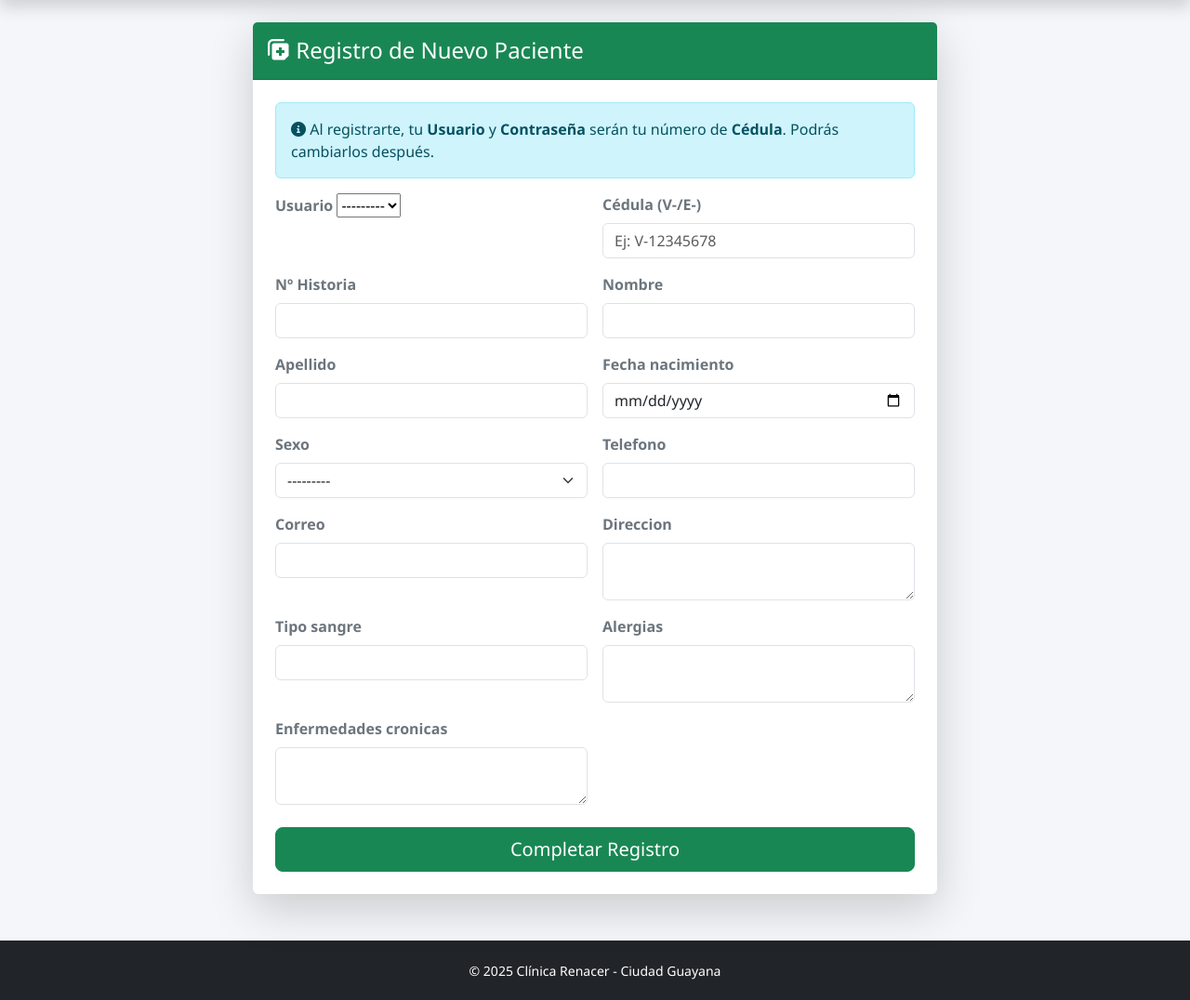
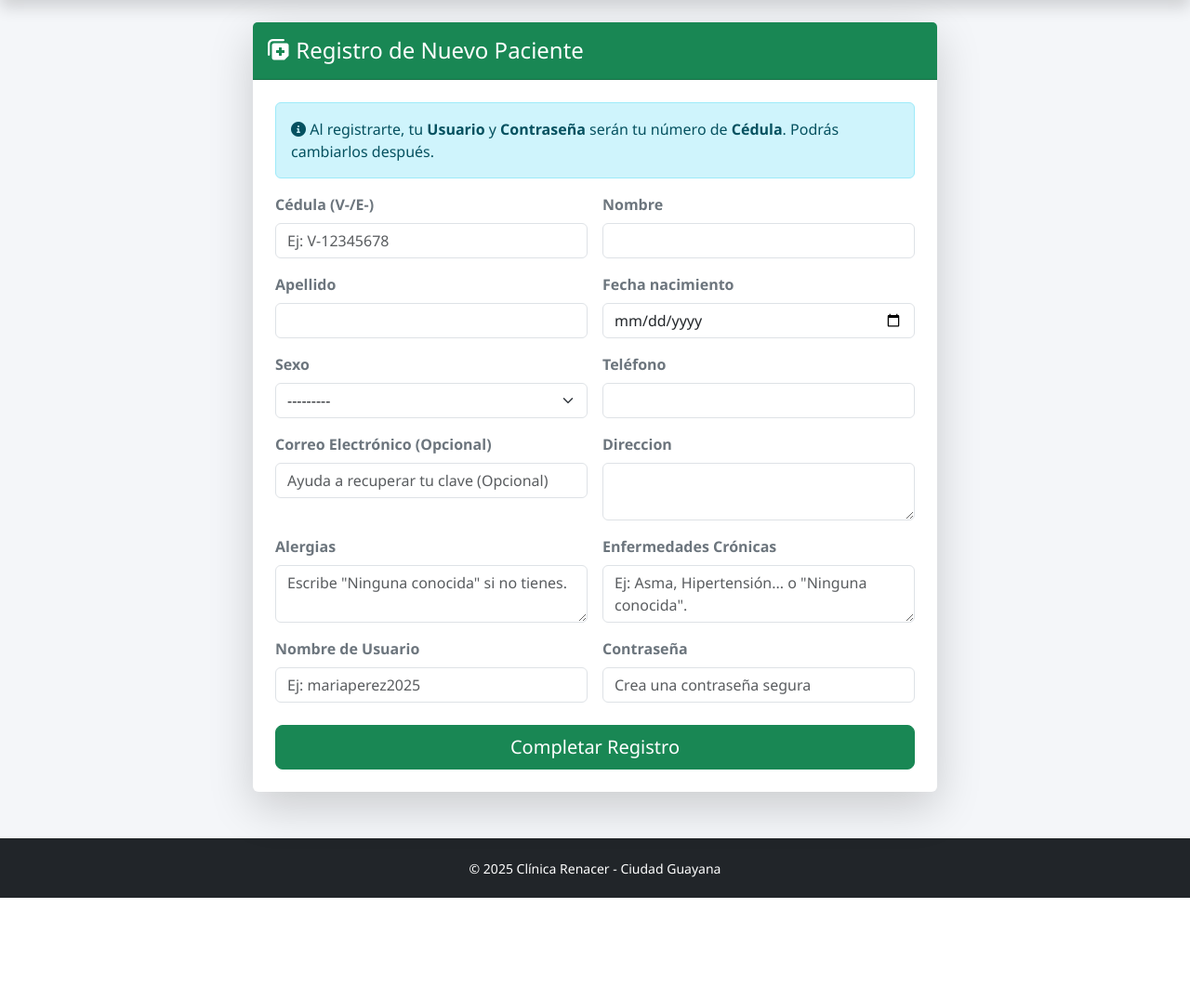
Before and after one commit to siratop/sistema-clinica, a Django app: page /registro/ in a window 1280 px wide. Shown: the part 56-1132 px from the top of the page at 93% size. After the commit the page ends 1022 px from the top, so only its background shows below. Run offline with Django 5.2, Linux system fonts and the light colour scheme.

Commit message:
Arreglando error

```diff
--- a/miapp/forms.py
+++ b/miapp/forms.py
@@ -1,25 +1,31 @@
 from django import forms
 from .models import Paciente, Cita, Documento
 
+# En miapp/forms.py
+
 class PacienteForm(forms.ModelForm):
+    # Campos EXTRA para crear el usuario (no se guardan en Paciente, sino en User)
+    username = forms.CharField(label="Nombre de Usuario", widget=forms.TextInput(attrs={'class': 'form-control', 'placeholder': 'Ej: mariaperez2025'}))
+    password = forms.CharField(label="Contraseña", widget=forms.PasswordInput(attrs={'class': 'form-control', 'placeholder': 'Crea una contraseña segura'}))
+
     class Meta:
         model = Paciente
-        fields = '__all__'
+        # Excluimos 'usuario' porque se crea automático, y 'numero_historia' ya no existe.
+        exclude = ['usuario', 'fecha_registro']
+
         widgets = {
             'fecha_nacimiento': forms.DateInput(attrs={'type': 'date', 'class': 'form-control'}),
             'nombre': forms.TextInput(attrs={'class': 'form-control'}),
             'apellido': forms.TextInput(attrs={'class': 'form-control'}),
             'cedula': forms.TextInput(attrs={'class': 'form-control', 'placeholder': 'Ej: V-12345678'}),
-            'numero_historia': forms.TextInput(attrs={'class': 'form-control'}),
             'sexo': forms.Select(attrs={'class': 'form-select'}),
             'telefono': forms.TextInput(attrs={'class': 'form-control'}),
-            'correo': forms.EmailInput(attrs={'class': 'form-control'}),
+            'correo': forms.EmailInput(attrs={'class': 'form-control', 'placeholder': 'Ayuda a recuperar tu clave (Opcional)'}),
             'direccion': forms.Textarea(attrs={'class': 'form-control', 'rows': 2}),
-            'tipo_sangre': forms.TextInput(attrs={'class': 'form-control'}),
-            'alergias': forms.Textarea(attrs={'class': 'form-control', 'rows': 2}),
-            'enfermedades_cronicas': forms.Textarea(attrs={'class': 'form-control', 'rows': 2}),
+            # Placeholders inteligentes
+            'alergias': forms.Textarea(attrs={'class': 'form-control', 'rows': 2, 'placeholder': 'Escribe "Ninguna conocida" si no tienes.'}),
+            'enfermedades_cronicas': forms.Textarea(attrs={'class': 'form-control', 'rows': 2, 'placeholder': 'Ej: Asma, Hipertensión... o "Ninguna conocida".'}),
         }
-
 class CitaForm(forms.ModelForm):
     class Meta:
         model = Cita
--- a/miapp/models.py
+++ b/miapp/models.py
@@ -31,30 +31,43 @@ class PerfilUsuario(models.Model):
     def __str__(self):
         return f"{self.usuario.username} - {self.get_rol_display()}"
 
-# 3. Paciente (Datos Reales Venezolanos)
+# En miapp/models.py
+
 class Paciente(models.Model):
+    # Enlace con el Usuario (Login)
     usuario = models.OneToOneField(User, on_delete=models.CASCADE, null=True, blank=True, related_name="paciente_perfil")
+
     SEXO_OPCIONES = [('M', 'Masculino'), ('F', 'Femenino')]
 
+    # Datos Personales
     cedula = models.CharField(max_length=15, unique=True, verbose_name="Cédula (V-/E-)")
-    numero_historia = models.CharField(max_length=20, unique=True, verbose_name="Nº Historia")
     nombre = models.CharField(max_length=100)
     apellido = models.CharField(max_length=100)
     fecha_nacimiento = models.DateField()
     sexo = models.CharField(max_length=1, choices=SEXO_OPCIONES)
-    telefono = models.CharField(max_length=20)
-    correo = models.EmailField(blank=True, null=True)
+
+    # Contacto
+    telefono = models.CharField(max_length=20, verbose_name="Teléfono")
+    # Correo ahora es opcional explícitamente en el modelo
+    correo = models.EmailField(blank=True, null=True, verbose_name="Correo Electrónico (Opcional)")
     direccion = models.TextField(blank=True)
 
-    # Antecedentes
-    tipo_sangre = models.CharField(max_length=5, blank=True)
-    alergias = models.TextField(blank=True)
-    enfermedades_cronicas = models.TextField(blank=True)
+    # Antecedentes (Simplificados)
+    # Eliminamos 'tipo_sangre'
+    alergias = models.TextField(blank=True, verbose_name="Alergias")
+    enfermedades_cronicas = models.TextField(blank=True, verbose_name="Enfermedades Crónicas")
 
     fecha_registro = models.DateTimeField(auto_now_add=True)
 
     def __str__(self):
         return f"{self.nombre} {self.apellido}"
+
+    @property
+    def edad(self):
+        today = date.today()
+        if self.fecha_nacimiento:
+            return today.year - self.fecha_nacimiento.year - ((today.month, today.day) < (self.fecha_nacimiento.month, self.fecha_nacimiento.day))
+        return 0
 
     @property
     def edad(self):
--- a/miapp/templates/miapp/base.html
+++ b/miapp/templates/miapp/base.html
@@ -3,7 +3,7 @@
 <head>
     <meta charset="UTF-8">
     <meta name="viewport" content="width=device-width, initial-scale=1.0">
-    <title>Clínica Renacer</title>
+    <title>Clínica Quirúrgica Renacer</title>
     <link href="https://cdn.jsdelivr.net/npm/bootstrap@5.3.0/dist/css/bootstrap.min.css" rel="stylesheet">
     <link rel="stylesheet" href="https://cdnjs.cloudflare.com/ajax/libs/font-awesome/6.0.0/css/all.min.css">
 
--- a/miapp/views.py
+++ b/miapp/views.py
@@ -53,38 +53,39 @@ def crear_paciente(request):
 # --- VISTA DE REGISTRO DE PACIENTES ---
 def registro_paciente(request):
     if request.method == 'POST':
-        # Usamos 2 formularios: uno para usuario (clave) y otro para datos médicos
-        # Nota: Por simplicidad en este paso, usaremos el PacienteForm y crearemos el usuario 'dummy' o
-        # mejor aún: creamos un formulario unificado.
-        # Para no complicarte, vamos a hacer que el paciente primero cree su usuario.
-
         form = PacienteForm(request.POST)
         if form.is_valid():
-            # 1. Guardar datos del paciente
-            paciente = form.save(commit=False)
+            # 1. Obtener datos del formulario
+            datos = form.cleaned_data
+            username_elegido = datos['username']
+            password_elegido = datos['password']
 
-            # 2. Crear Usuario de Login automáticamente basado en la Cédula
-            # El usuario será la Cédula y la contraseña será su Cédula (temporalmente)
-            user = User.objects.create_user(
-                username=paciente.cedula,
-                password=paciente.cedula,  # Contraseña inicial = Cédula
-                first_name=paciente.nombre,
-                last_name=paciente.apellido
-            )
+            # 2. Crear Usuario con los datos que la persona eligió
+            try:
+                user = User.objects.create_user(
+                    username=username_elegido,
+                    password=password_elegido,
+                    first_name=datos['nombre'],
+                    last_name=datos['apellido'],
+                    email=datos['correo'] # Guardamos el correo en el usuario también
+                )
 
-            # 3. Asignar Grupo "Pacientes"
-            grupo_pacientes, created = Group.objects.get_or_create(name='Pacientes')
-            user.groups.add(grupo_pacientes)
+                # 3. Asignar Grupo "Pacientes"
+                grupo_pacientes, created = Group.objects.get_or_create(name='Pacientes')
+                user.groups.add(grupo_pacientes)
 
-            # 4. Conectar y Guardar
-            paciente.usuario = user
-            paciente.save()
+                # 4. Guardar Paciente (sin volver a guardar user/pass en el modelo Paciente)
+                paciente = form.save(commit=False)
+                paciente.usuario = user
+                paciente.save()
 
-            # 5. Loguear y mandar a su perfil
-            login(request, user)
-            messages.success(request, f"¡Bienvenido {paciente.nombre}! Tu usuario y clave es tu Cédula.")
-            return redirect('dashboard')
+                # 5. Loguear y entrar
+                login(request, user)
+                messages.success(request, "¡Registro exitoso! Bienvenido a tu portal.")
+                return redirect('dashboard')
 
+            except Exception as e:
+                messages.error(request, f"Error al crear usuario: {e}. Quizás ese nombre de usuario ya existe.")
     else:
         form = PacienteForm()
 
```
Also changed, not shown: miapp/templates/miapp/inicio.html (+58 -1 lines).
